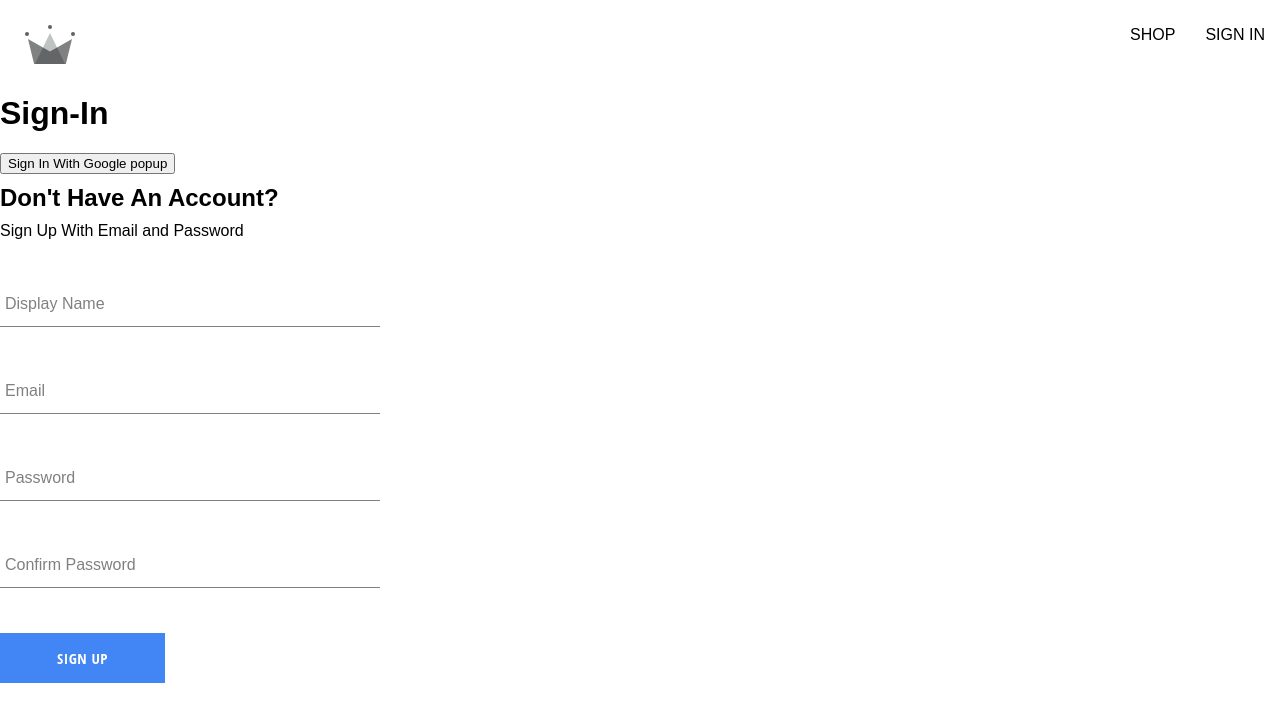
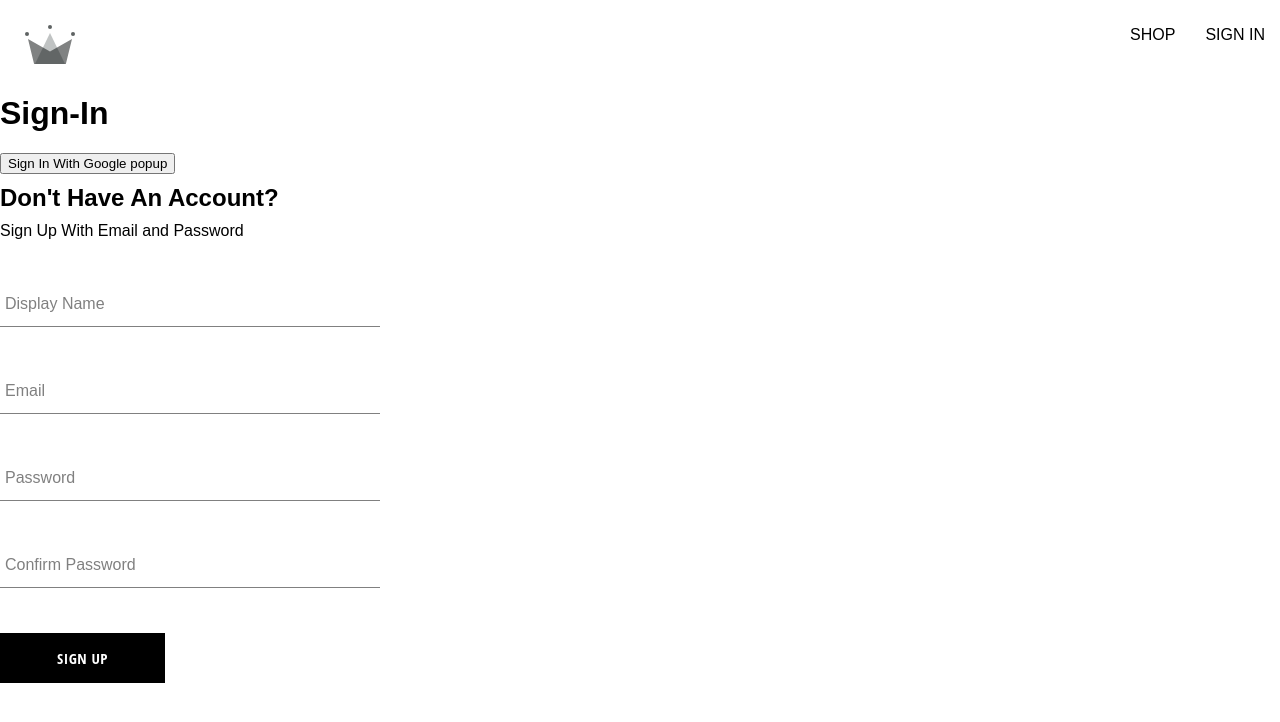
Before and after one commit to akrama23/e-comm-clothing, a React (Create React App) app in the folder elite-clothing/: page /sign-in in a window 1280 px wide. Shown: the top 722 px of the page. Built offline with nearby package versions, Linux system fonts and the light colour scheme; a web font is replaced by a local one.

Commit message:
signup form final edits

```diff
--- a/elite-clothing/src/components/button/button.component.jsx
+++ b/elite-clothing/src/components/button/button.component.jsx
@@ -1,6 +1,6 @@
-import "../button/button.styles.scss"
+import './button.styles.scss';
 
-const BUTTON_TYPES_CLASSES = {
+const BUTTON_TYPE_CLASSES = {
   google: "google-sign-in",
   inverted: "inverted"
 };
@@ -8,7 +8,7 @@ const BUTTON_TYPES_CLASSES = {
 const Button = ({ children, buttonType, ...otherProps }) => {
   return (
     <button
-      className={`button-container ${BUTTON_TYPES_CLASSES[buttonType]}`}
+      className={`button-container ${BUTTON_TYPE_CLASSES[buttonType]}`}
       {...otherProps}
     >
 
--- a/elite-clothing/src/components/sign-up-form/sign-up-form.component.jsx
+++ b/elite-clothing/src/components/sign-up-form/sign-up-form.component.jsx
@@ -95,7 +95,7 @@ const SignUpForm = () => {
           name="confirmPassword"
           value={confirmPassword}
         />
-        <Button buttonType='google'type="submit" >
+        <Button type="submit" >
           Sign Up
         </Button>
 
--- a/elite-clothing/src/routes/sign-in/sign-in.component.jsx
+++ b/elite-clothing/src/routes/sign-in/sign-in.component.jsx
@@ -6,6 +6,7 @@ import {
 import SignUpForm from "../../components/sign-up-form/sign-up-form.component";
 //////
 const SignIn = () => {
+
   const logGoogleUser = async () => {
     const { user } = await signInWithGooglePopup();
     const userDocRef = await createUserDocumentFromAuth(user);
```
